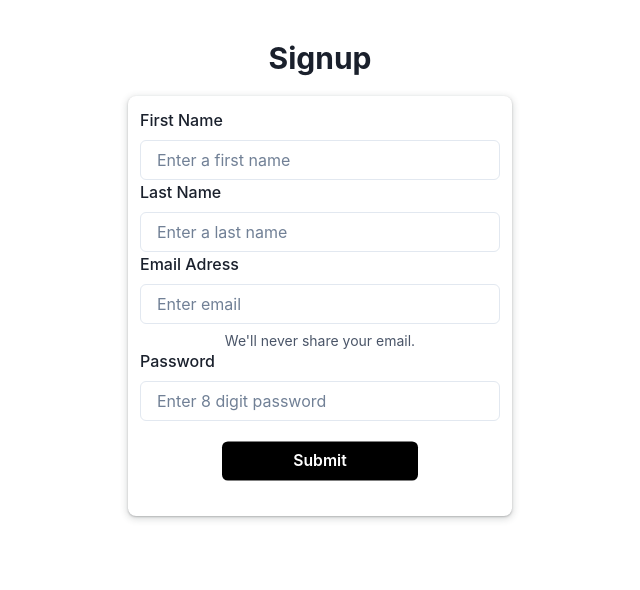
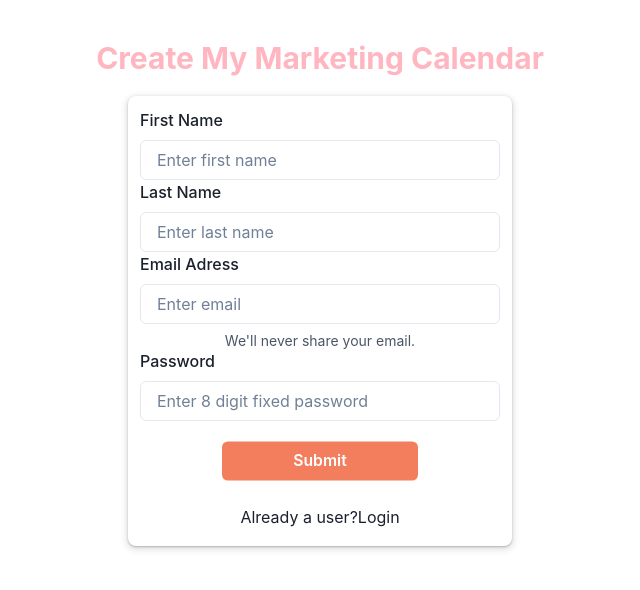
Before and after one commit to ArjunSinghBhakuni/CoSchedule.com-, a React (Create React App) app: page /register in a window 1280 px wide. Shown: the top 590 px of the page, without its empty margins (320-960 px from the left). Built offline with nearby package versions, Linux system fonts and the light colour scheme.

Commit message:
Completed

```diff
--- a/src/components/login/Login.jsx
+++ b/src/components/login/Login.jsx
@@ -6,6 +6,8 @@ import {
   FormHelperText,
   Button,
   Flex,
+  Stack,
+  Text,
   useMediaQuery,
   useToast,
   Spinner,
@@ -14,7 +16,7 @@ import React from "react";
 import axios from "axios";
 import { useDispatch } from "react-redux";
 import { isLogin } from "../../Redux/logger/action";
-import { useNavigate } from "react-router-dom";
+import {Link as RouterLink, useNavigate } from "react-router-dom";
 
 import { useEffect, useState } from "react";
 export const Login = () => {
@@ -99,8 +101,8 @@ export const Login = () => {
           direction="column"
           textAlign="center"
         >
-          <Heading mt="10" as="h2" size="lg">
-            LogIn
+          <Heading mt="10" as="h2" size="lg" color="lightpink">
+            CoSchedule
           </Heading>
           <FormControl
             w={isLargerThan992 ? "30%" : "70%"}
@@ -148,7 +150,7 @@ export const Login = () => {
                   "0 0 1px 2px rgba(88, 144, 255, .75), 0 1px 1px rgba(0, 0, 0, .15)",
               }}
               transform="scale(0.98)"
-              background="#000000"
+              background="#f37e5d"
               width="200px"
               _hover={{
                 bg: "#f5f6f7",
@@ -158,36 +160,17 @@ export const Login = () => {
               onClick={(e) => {
                 handleSubmit(e);
               }}
-
             >
               Login
             </Button>
-
-            {/* <div>or</div>
-            <Button
-              mt="20px"
-              w="100%"
-              borderColor="#ccd0d5"
-              colorScheme="RGBA(0, 0, 0, 0.92)"
-              _focus={{
-                boxShadow:
-                  "0 0 1px 2px rgba(88, 144, 255, .75), 0 1px 1px rgba(0, 0, 0, .15)",
-              }}
-              transform="scale(0.98)"
-              background="#000000"
-              width="200px"
-              _hover={{
-                bg: "#f5f6f7",
-                background: "RGBA(0, 0, 0, 0.80)",
-                transform: "scale(0.98)",
-              }}
-              //  onClick={
-              // window.location.href = "./register"
-
-              //  }
-            >
-              Signup
-            </Button> */}
+            <Stack pt={6}>
+              <Text align={"center"}>
+                Don't have account?{" "}
+                <RouterLink to="/register" color={"red.400"}>
+                  Signup
+                </RouterLink>
+              </Text>
+            </Stack>
           </FormControl>
         </Flex>
       )}
--- a/src/components/register/Register.jsx
+++ b/src/components/register/Register.jsx
@@ -1,4 +1,3 @@
-
 import {
   FormControl,
   FormLabel,
@@ -8,12 +7,14 @@ import {
   Button,
   Flex,
   Spinner,
+  Stack,
+  Text,
   useMediaQuery,
-  useToast ,
+  useToast,
 } from "@chakra-ui/react";
-import axios from "axios"
+import axios from "axios";
 import React, { useEffect } from "react";
-import { useNavigate } from "react-router-dom";
+import { Link as RouterLink, useNavigate } from "react-router-dom";
 import { useState } from "react";
 export const Register = () => {
   const toast = useToast();
@@ -39,33 +40,37 @@ export const Register = () => {
     const { id, value } = e.target;
     setUser({ ...user, [id]: value });
   };
-  const handleRegister =(e)=>{
+  const handleRegister = (e) => {
     e.preventDefault();
     // console.log("ee",e)
-  axios.post("https://unit-5-backend-part.herokuapp.com/register",user
+    axios
+      .post(
+        "https://unit-5-backend-part.herokuapp.com/register",
+        user
         // firstName: user.firstName,
         // lastName: user.lastName,
         // email: user.email,
         // password: user.password,
-
-  ).then((res)=>{
-    setTimeout(()=>{
+      )
+      .then((res) => {
+        setTimeout(() => {
           Navigate("/login");
-    },3000);
+        }, 2000);
         setUser({
           firstName: "",
           lastName: "",
           email: "",
           password: "",
-    });  toast({
+        });
+        toast({
           title: "Signup Successfull !!!",
           status: "success",
           duration: 2000,
           isClosable: true,
           position: "top",
         });
-
-  }).catch((e)=>{
+      })
+      .catch((e) => {
         // console.log("e",e);
         toast({
           title: "Put Unique Id !!!",
@@ -74,9 +79,8 @@ export const Register = () => {
           isClosable: true,
           position: "top",
         });
-  })
-
-      }
+      });
+  };
   return (
     <div className="login">
       {console.log("user", user)}
@@ -92,17 +96,18 @@ export const Register = () => {
         </Flex>
       ) : (
         <Flex
+          minH={"100vh"}
           justify="center"
           align="center"
           direction="column"
           textAlign="center"
         >
-      <Heading mt="10" as="h2" size="lg">
-        Signup
+          <Heading mt="10" as="h2" size="lg" color="lightpink">
+            Create My Marketing Calendar
           </Heading>
           <FormControl
             w={isLargerThan992 ? "30%" : "70%"}
-        h="420px"
+            h="450px"
             margin="auto"
             boxShadow="rgba(60, 64, 67, 0.3) 0px 1px 2px 0px, rgba(60, 64, 67, 0.15) 0px 2px 6px 2px"
             borderRadius="lg"
@@ -116,7 +121,7 @@ export const Register = () => {
               focusBorderColor="RGBA(0, 0, 0, 0.64)"
               id="firstName"
               type="email"
-          placeholder="Enter a first name"
+              placeholder="Enter first name"
               value={user.firstName}
               onChange={(e) => {
                 onChangeInput(e);
@@ -128,7 +133,7 @@ export const Register = () => {
               focusBorderColor="RGBA(0, 0, 0, 0.64)"
               id="lastName"
               type="text"
-          placeholder="Enter a last name"
+              placeholder="Enter last name"
               value={user.lastName}
               onChange={(e) => {
                 onChangeInput(e);
@@ -146,14 +151,14 @@ export const Register = () => {
                 onChangeInput(e);
               }}
             />
+            <FormHelperText>We'll never share your email.</FormHelperText>
             {/* Password ................................ */}
-        <FormHelperText>We'll never share your email.</FormHelperText>
             <FormLabel htmlFor="text">Password</FormLabel>
             <Input
               type="password"
               id="password"
               focusBorderColor="RGBA(0, 0, 0, 0.64)"
-          placeholder="Enter 8 digit password"
+              placeholder="Enter 8 digit fixed password"
               value={user.password}
               onChange={(e) => {
                 onChangeInput(e);
@@ -170,18 +175,27 @@ export const Register = () => {
                   "0 0 1px 2px rgba(88, 144, 255, .75), 0 1px 1px rgba(0, 0, 0, .15)",
               }}
               transform="scale(0.98)"
-          background="#000000"
+              background="#f37e5d"
               width="200px"
               _hover={{
                 bg: "#f5f6f7",
                 background: "RGBA(0, 0, 0, 0.80)",
                 transform: "scale(0.98)",
               }}
-          onClick={(e) => { handleRegister(e)
+              onClick={(e) => {
+                handleRegister(e);
               }}
             >
               Submit
             </Button>
+            <Stack pt={6}>
+              <Text align={"center"}>
+                Already a user?
+                <RouterLink to="/login" color={"blue.400"}>
+                  Login
+                </RouterLink>
+              </Text>
+            </Stack>
           </FormControl>
         </Flex>
       )}
```
Lines whose indentation alone changed are shown as unchanged.
